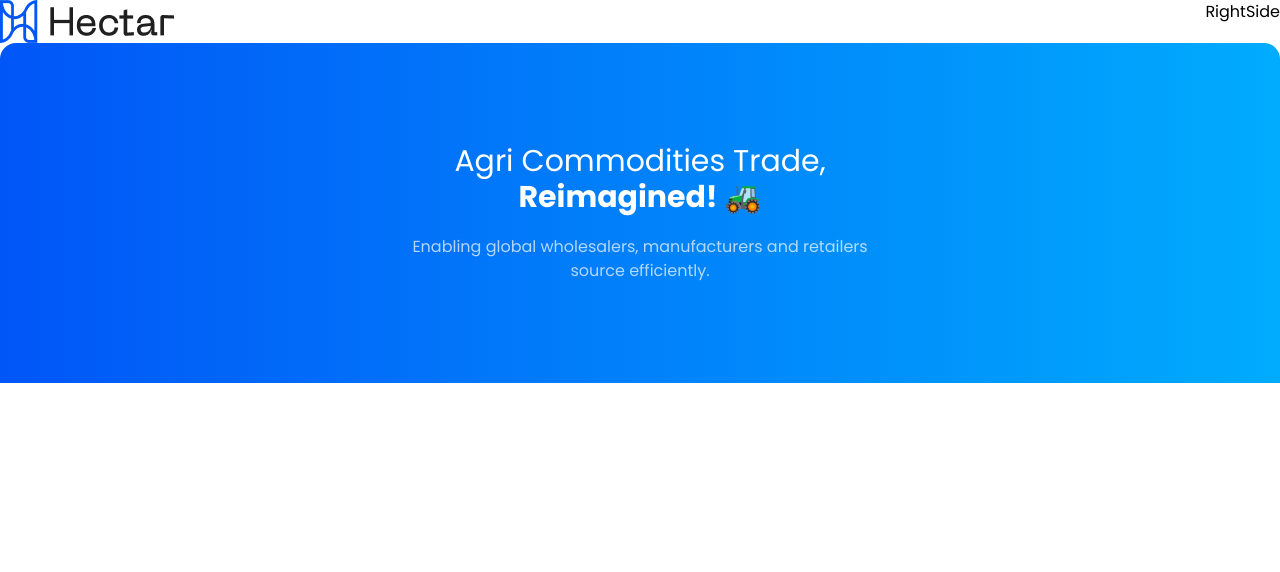
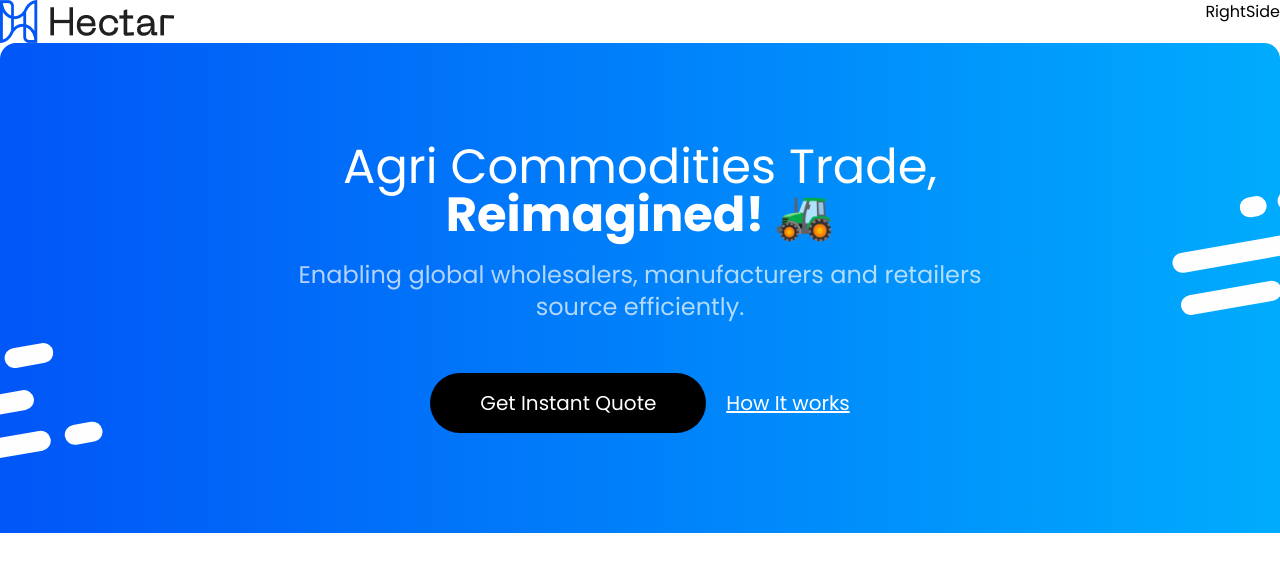
Before and after one commit to sankarNarayanan/Hectar-UI, a Next.js app in the folder web/: page / in a window 1280 px wide. Shown: the top 572 px of the page. Built offline with nearby package versions, Linux system fonts and the light colour scheme.

Commit message:
added hero banner

```diff
--- a/web/src/app/page.jsx
+++ b/web/src/app/page.jsx
@@ -1,15 +1,31 @@
+import Button from "@/components/Button";
+import Link from "next/link";
+import linesLeft from "@/assets/lines_left.svg"
+import linesRight from "@/assets/lines_right.svg"
+import Image from "next/image";
+
 export default function HomePage() {
   return (
-    <div className="container mx-auto bg-grad-primary pb-[100px] rounded-t-2xl">
-      <h1 className="text-3xl text-white pt-[100px] text-center">
+    <div className="container relative mx-auto bg-grad-primary pb-[100px] rounded-t-2xl">
+      <div >
+      <Image className="absolute left-0 bottom-[70px]" src={linesLeft} />
+      <Image className="absolute right-0 top-[150px]" src={linesRight} />
+      </div>
+      <h1 className="text-5xl text-white pt-[100px] text-center">
         Agri Commodities Trade, <br />
         <span className="font-bold">Reimagined! 🚜</span>
       </h1>
-      <p className="text-[#FFFEFF] opacity-70 text-center pt-5">
+      <p className="text-[#FFFEFF] opacity-70 text-center text-2xl pt-5">
         Enabling global wholesalers, manufacturers and retailers
         <br />
         source efficiently.
       </p>
+      <div className="flex justify-center items-center pt-[50px]">
+        <Button>Get Instant Quote</Button>
+        <Link href="/" className="text-xl ps-5 text-white underline">
+          How It works
+        </Link>
+      </div>
     </div>
   );
 }
--- /dev/null
+++ b/web/src/components/Button/index.js
@@ -0,0 +1,8 @@
+
+export default function Button({children}) {
+    return (
+        <button className="rounded-full bg-black text-white px-[50px] py-4 text-xl">
+            {children}
+        </button>
+    )
+}
```
Also changed, not shown: web/src/assets/lines_left.svg (added), web/src/assets/lines_right.svg (added).
